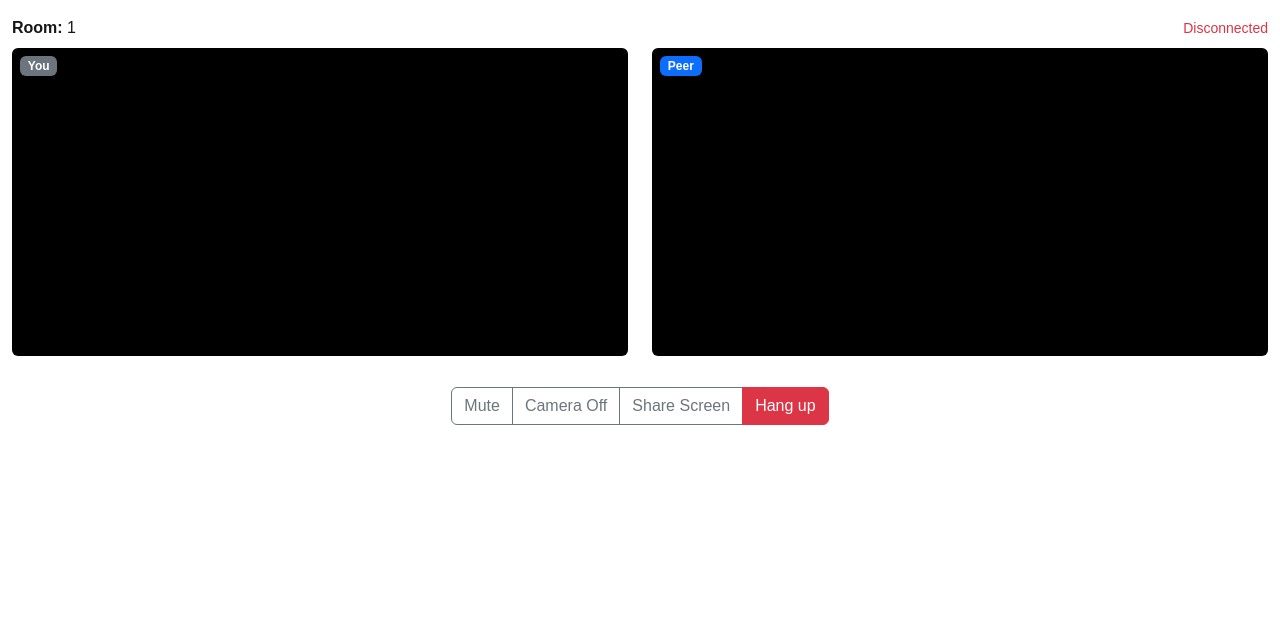
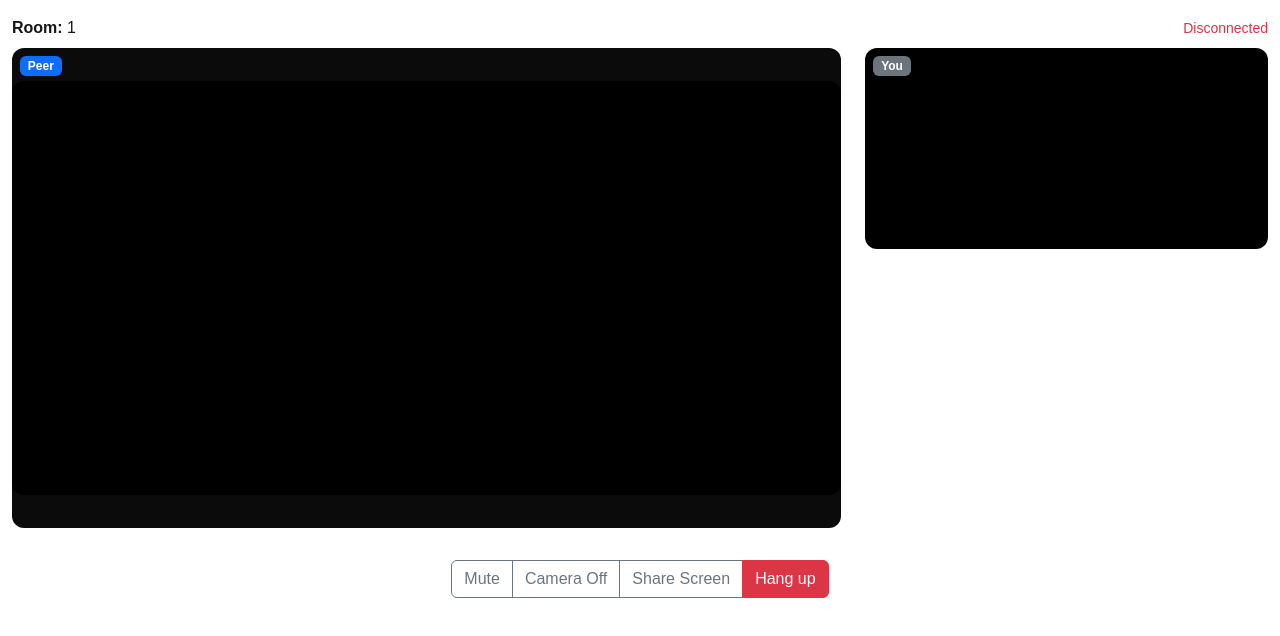
Before and after one commit to nirmallyakoner/video-call, a Next.js app in the folder web/: page /room/1 in a window 1280 px wide. Shown: the top 636 px of the page. Built offline with nearby package versions, Linux system fonts and the light colour scheme; no server answers.

Commit message:
feat(room): enhance video layout with local picture-in-picture support and improved styling for call UI

```diff
--- a/web/app/globals.css
+++ b/web/app/globals.css
@@ -24,6 +24,45 @@ body {
   -moz-osx-font-smoothing: grayscale;
 }
 
+/* Call UI layout enhancements */
+.call-stage {
+  position: relative;
+  background: #0b0b0b;
+  min-height: 60vh;
+  border-radius: 12px;
+}
+
+.video-surface {
+  width: 100%;
+  height: 100%;
+  background: #000;
+  border-radius: 12px;
+  object-fit: contain;
+}
+
+/* Local picture-in-picture on small screens */
+.local-pip {
+  position: absolute;
+  right: 0px;
+  bottom: 3px;
+  width: 32vw;
+  max-width: 160px;
+  border-radius: 8px;
+  overflow: hidden;
+  border: 2px solid rgba(255,255,255,0.2);
+  box-shadow: 0 6px 24px rgba(0,0,0,0.4);
+}
+
+@media (min-width: 768px) {
+  .local-pip {
+    position: static;
+    width: 100%;
+    max-width: none;
+    border: none;
+    box-shadow: none;
+  }
+}
+
 * {
   box-sizing: border-box;
   padding: 0;
--- a/web/app/room/[roomId]/page.tsx
+++ b/web/app/room/[roomId]/page.tsx
@@ -42,7 +42,8 @@ export default function RoomPage() {
     const [remoteMuted, setRemoteMuted] = useState(true);
     const [needsRemotePlay, setNeedsRemotePlay] = useState(false);
 
-    const localVideoRef = useRef<HTMLVideoElement>(null);
+    const localPipRef = useRef<HTMLVideoElement>(null);
+    const localSideRef = useRef<HTMLVideoElement>(null);
     const remoteVideoRef = useRef<HTMLVideoElement>(null);
     const pcRef = useRef<RTCPeerConnection | null>(null);
     const socketRef = useRef<Socket | null>(null);
@@ -156,11 +157,13 @@ export default function RoomPage() {
         const stream = await navigator.mediaDevices.getUserMedia({ audio: true, video: true });
         localStreamRef.current = stream;
         dbg("gotUserMedia", stream.getTracks().map(t => `${t.kind}:${t.readyState}`));
-        if (localVideoRef.current) {
-            localVideoRef.current.srcObject = stream;
-            localVideoRef.current.muted = true;
-            await localVideoRef.current.play().catch((err) => { dbg("local video play blocked", err); });
-        }
+        const attachLocal = async (el: HTMLVideoElement | null) => {
+            if (!el) return;
+            el.srcObject = stream;
+            el.muted = true;
+            await el.play().catch((err) => { dbg("local video play blocked", err); });
+        };
+        await Promise.all([attachLocal(localPipRef.current), attachLocal(localSideRef.current)]);
 
         const pc = new RTCPeerConnection({ iceServers: ICE_SERVERS });
         pcRef.current = pc;
@@ -339,26 +342,25 @@ export default function RoomPage() {
             )}
 
             <Row>
-                <Col md={6} className="mb-2">
-                    <div className="position-relative">
-                        <video ref={localVideoRef} playsInline autoPlay className="w-100 bg-black rounded" />
-                        <span className="position-absolute top-0 start-0 badge bg-secondary m-2">You</span>
-                    </div>
-                </Col>
-                <Col md={6} className="mb-2">
-                    <div className="position-relative">
-                        <video ref={remoteVideoRef} playsInline autoPlay className="w-100 bg-black rounded" />
+                <Col xs={12} md={8} className="mb-3">
+                    <div className="call-stage d-flex align-items-center justify-content-center">
+                        <video ref={remoteVideoRef} playsInline autoPlay className="video-surface" />
                         {needsRemotePlay && (
-                            <div
-                                className="position-absolute top-0 start-0 w-100 h-100 d-flex align-items-center justify-content-center"
-                                style={{ background: "rgba(0,0,0,0.4)" }}
-                            >
-                                <Button variant="light" onClick={resumeRemotePlayback}>
-                                    Click to play remote video
-                                </Button>
+                            <div className="position-absolute top-0 start-0 mb-3 w-100 h-100 d-flex align-items-center justify-content-center" style={{ background: "rgba(0,0,0,0.4)" }}>
+                                <Button variant="light" onClick={resumeRemotePlayback}>Click to play remote video</Button>
                             </div>
                         )}
                         <span className="position-absolute top-0 start-0 badge bg-primary m-2">Peer</span>
+                        {/* Local PiP on small screens */}
+                        <div className="local-pip mt-3 d-md-none">
+                            <video ref={localPipRef} playsInline autoPlay className="w-100 h-100" />
+                        </div>
+                    </div>
+                </Col>
+                <Col xs={12} md={4} className="mb-3 d-none d-md-block">
+                    <div className="position-relative">
+                        <video ref={localSideRef} playsInline autoPlay className="video-surface" />
+                        <span className="position-absolute top-0 start-0 badge bg-secondary m-2">You</span>
                     </div>
                 </Col>
             </Row>
```
